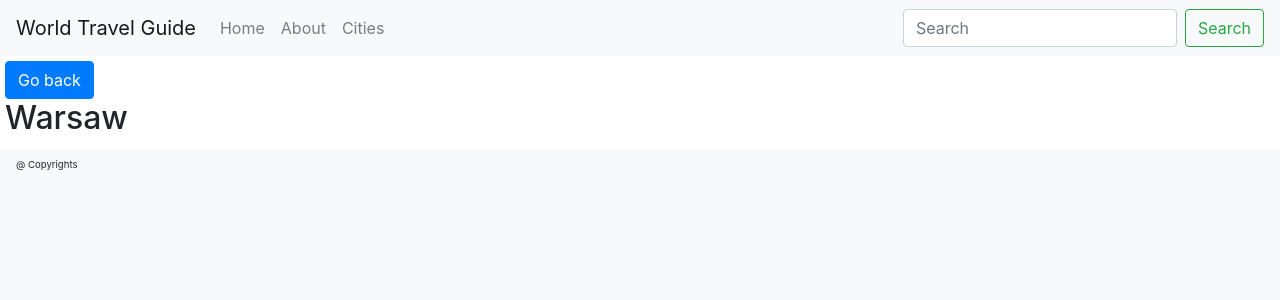
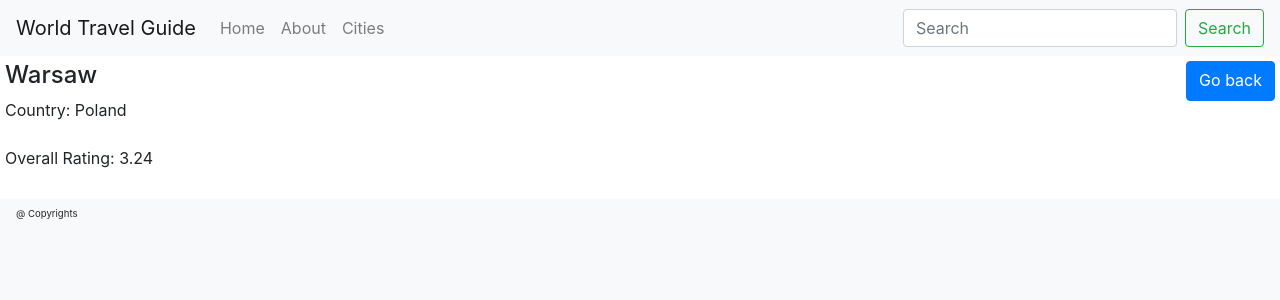
Before and after one commit to tszewcow/react-playground, a React (Create React App) app: page /cities/1 in a window 1280 px wide. Shown: the top 300 px of the page. Built offline with nearby package versions, Linux system fonts and the light colour scheme.

Commit message:
country details added

```diff
--- a/src/components/city-details/city-details.js
+++ b/src/components/city-details/city-details.js
@@ -21,7 +21,14 @@ export const CityDetails = props => {
 
     return (
         <div>
-            {dataLoaded ? <><Button as={Link} variant="primary" to='/cities'>Go back</Button><h2>{city.name}</h2></> : <LoadingSpinner />}
+            {dataLoaded ? <div style={{ display: 'flex', justifyContent: 'space-between' }}>
+                <div>
+                    <h4>{city.name}</h4>
+                    <p><label>Country: <span>{city.country}</span></label></p>
+                    <p><label>Overall Rating: <span>{city.ratings.overall}</span></label></p>
+                </div>
+                <Button as={Link} variant="primary" to='/cities' style={{maxHeight: '40px'}}>Go back</Button>
+            </div> : <LoadingSpinner />}
         </div>
     )
 }
```
